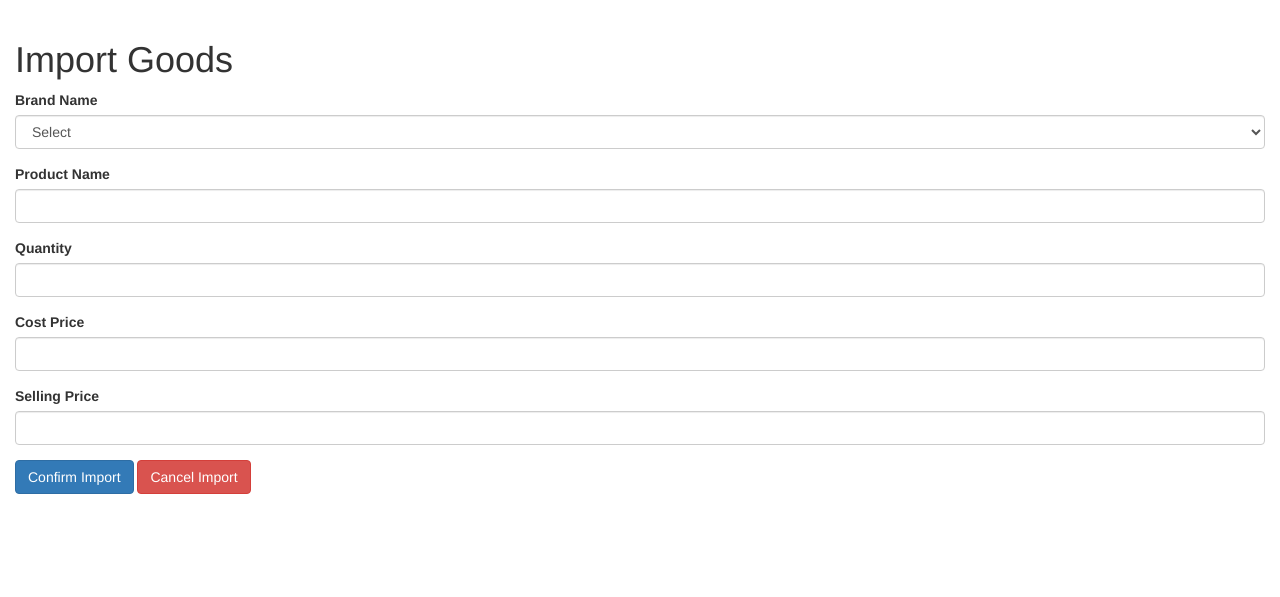
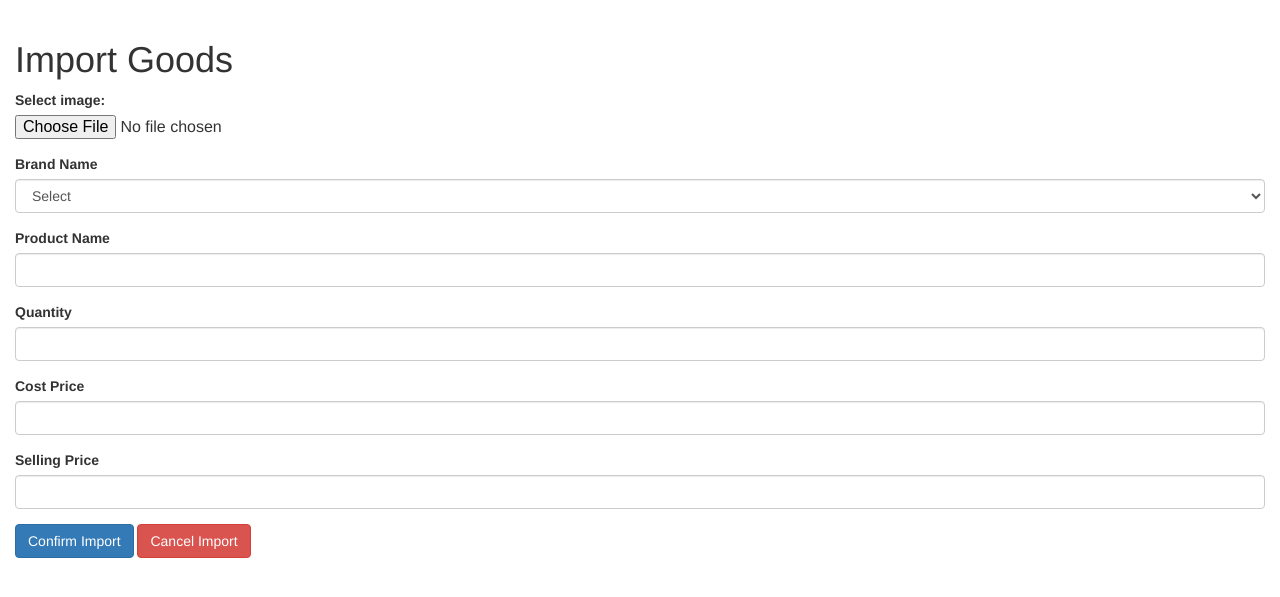
Before and after one commit to lVelixl/AppDevProject, a Flask app: page /importForm in a window 1280 px wide. Shown: the part 52-649 px from the top of the page. Run offline with Flask 2, Linux system fonts and the light colour scheme; parts of the project's set-up code (start-up, migrations or seed data) failed here and were passed over; some libraries are stand-ins or nearby versions.

Commit message:
Update importGoods.html

```diff
--- a/templates/importGoods.html
+++ b/templates/importGoods.html
@@ -5,7 +5,11 @@
 {% from "include/_formHelper.html" import render_field %}
 
 <h1 class="display-4">Import Goods</h1>
-<form method="POST" action="">
+<form method="POST" action="" enctype="multipart/form-data">
+    <div class="form-group">
+        <label for="file">Select image: </label><br>
+        <input style="font-size:16px;" type="file" name="file" id="file" class="" accept="image/*" required>
+    </div>
     <div class="form-group">
         {{ render_field(form.brand, class="form-control") }}
     </div>
@@ -22,6 +26,6 @@
         {{ render_field(form.sellPrice, class="form-control") }}
     </div>
     <input type="submit" value="Confirm Import" class="btn btn-primary"/>
-    <input type="button" value="Cancel Import" class="btn btn-danger" onclick="window.location.href='inventory'">
+    <input type="button" value="Cancel Import" class="btn btn-danger" onclick="window.location.href='{{ url_for('inventory') }}'">
 </form>
 {% endblock %}
```
